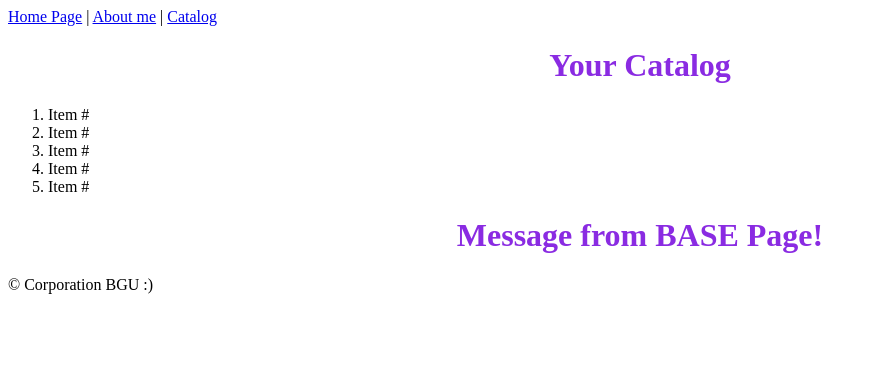
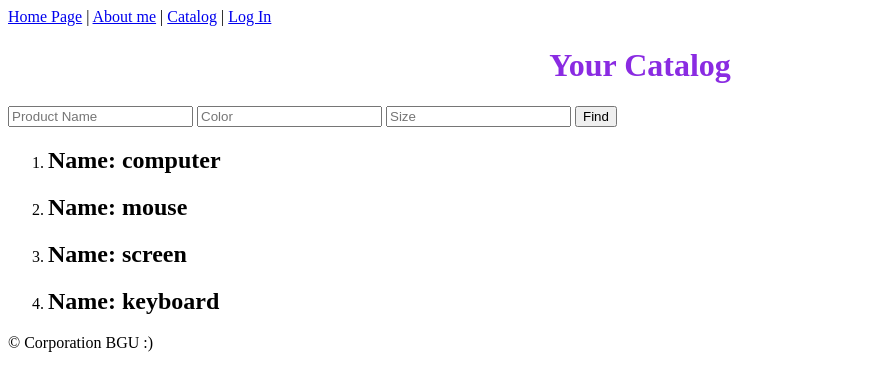
Before and after one commit to Arseni1919/WEB_live_lectures_2022_B, a Flask app: page /catalog in a window 1280 px wide. Shown: the top 391 px of the page, without its empty margins (0-876 px from the left). Run offline with Flask 2, Linux system fonts and the light colour scheme.

Commit message:
lecture 3

```diff
--- a/app.py
+++ b/app.py
@@ -1,13 +1,13 @@
 from flask import Flask, redirect, render_template
 from flask import url_for
 from flask import render_template
-
+from datetime import timedelta
+from flask import request, session, jsonify
 app = Flask(__name__)
 
-
-# @app.route('/')
-# def index_func():
-#     return render_template('index.html')
+app.secret_key = '123'
+app.config['SESSION_PERMANENT'] = True
+app.config['PERMANENT_SESSION_LIFETIME'] = timedelta(minutes=20)
 
 
 # root of our website
@@ -25,17 +25,124 @@ def about_page():
     user_info = {'name': 'Jacky', 'second_name': 'Sparrow', 'nickname': 'pirate'}
     degrees = ['BSc', 'MsD', 'PhD']
     hobbies = ('drawing', 'books', 'ships', 'chips', 'TV', 'sea')
+    session['CHECK'] = 'about'
     return render_template('about_page.html',
                            user_info=user_info,
                            user_degrees=degrees,
                            hobbies=hobbies)
 
 
+catalog_dict = {
+    'computer': 4000,
+    'mouse': 100,
+    'screen': 2000,
+    'keyboard': 100,
+}
+
+
 @app.route('/catalog')
 def catalog_func():
-    return render_template('catalog_page.html')
+    if 'product_name' in request.args:
+        product_name = request.args['product_name']
+        product_color = request.args['product_color']
+        product_size = request.args['product_size']
+        if product_name in catalog_dict:
+            return render_template('catalog_page.html',
+                                   product_name=product_name,
+                                   product_price=catalog_dict[product_name],
+                                   product_color=product_color,
+                                   product_size=product_size)
+        else:
+            return render_template('catalog_page.html',
+                                   message='Product not found.')
+    return render_template('catalog_page.html',
+                           catalog_dict=catalog_dict)
+
+user_dict = {
+    'arsenip': '1919',
+    'yossi': '1234'
+}
 
 
+@app.route('/log_in', methods=['GET', 'POST'])
+def login_func():
+    if request.method == 'POST':
+        username = request.form['username']
+        password = request.form['password']
+        if username in user_dict:
+            pas_in_dict = user_dict[username]
+            if pas_in_dict == password:
+                session['username'] = username
+                session['logedin'] = True
+                return render_template('log_in.html',
+                                       message='Success',
+                                       username=username)
+            else:
+                return render_template('log_in.html',
+                                       message='Wrong password!')
+        else:
+            return render_template('log_in.html',
+                                   message='Please sign in!')
+    return render_template('log_in.html')
+
+
+@app.route('/log_out')
+def logout_func():
+    session['logedin'] = False
+    session.clear()
+    return redirect(url_for('login_func'))
+
+
+@app.route('/session')
+def session_func():
+    # print(session['CHECK'])
+    return jsonify(dict(session))
+
+# @app.route('/catalog', methods=['POST', 'PUT', 'DELETE', 'GET'])
+# def catalog_func():
+#     curr_user = {'firstname': "Ariel", 'lastname': "Perchik", 'wok': 'BGU', 'adress': 'Israel'}
+#
+#     current_method = request.method
+#     if 'username' in session:
+#         user_name, last_name = session['username'], session['lastname']
+#     else:
+#         if current_method == 'GET':
+#             if 'username' in request.args:
+#                 user_name = request.args['username']
+#                 last_name = request.args['lastname']
+#             else:
+#                 user_name, last_name = '', ''
+#         elif current_method == 'POST':
+#             if 'username' in request.form:
+#                 user_name = request.form['username']
+#                 last_name = request.form['lastname']
+#             else:
+#                 user_name, last_name = '', ''
+#         else:
+#             user_name, last_name = '', ''
+#         session['username'] = ''
+#         session['lastname'] = ''
+#     return render_template('catalog.html',
+#                            curr_user=curr_user,
+#                            user_name=user_name,
+#                            last_name=last_name,
+#                            current_method=current_method)
+#
+# @app.route('/log_out')
+# def log_out():
+#     session['username'] = ''
+#     session['lastname'] = ''
+#     return redirect(url_for('index'))
+#
+#
+# @app.route('/log_in', methods=['GET', 'POST'])
+# def log_in():
+#     if request.method == 'GET':
+#         return render_template('log_in.html')
+#     if request.method == 'POST':
+#         session['username'] = request.form['username']
+#         session['lastname'] = request.form['lastname']
+#     return redirect(url_for('index'))
 
 
 if __name__ == '__main__':
--- a/templates/base.html
+++ b/templates/base.html
@@ -13,5 +13,6 @@
             <h1>Message from BASE Page!</h1>
     {% endblock %}
     {% include('footer.html') %}
+
 </body>
 </html>
--- a/templates/catalog_page.html
+++ b/templates/catalog_page.html
@@ -5,12 +5,42 @@
 {% block tohen %}
 
 <h1>Your Catalog</h1>
-    <ol>
-    <li>Item #</li>
-    <li>Item #</li>
-    <li>Item #</li>
-    <li>Item #</li>
-    <li>Item #</li>
-    </ol>
-    {{ super() }}
+
+    <form action="/catalog">
+        <input type="text" name="product_name" placeholder="Product Name">
+        <input type="text" name="product_color" placeholder="Color">
+        <input type="text" name="product_size" placeholder="Size">
+        <input type="submit" value="Find">
+    </form>
+
+    {% if product_name %}
+        <h2>{{ product_name }}</h2>
+        <h3>Price: {{ product_price }}</h3>
+        <h3>Color: {{ product_color }}</h3>
+        <h3>Size: {{ product_size }}</h3>
+    {% endif %}
+
+    {% if message %}
+        <h3 style="color: red">{{ message }}</h3>
+    {% endif %}
+
+    {% if catalog_dict %}
+        <ol>
+            {% for k, v in catalog_dict.items() %}
+                <li><h2>Name: {{ k }}</h2></li>
+            {% endfor %}
+        </ol>
+    {% endif %}
+
+
+
+
+
+{#    <form method="GET" action="/catalog">#}
+{#        <input name="product" type="text" placeholder="Product Name">#}
+{#        <input name="color" type="text" placeholder="What Color">#}
+{#        <input type="submit">#}
+{#    </form>#}
+
+
 {% endblock %}
--- a/templates/header.html
+++ b/templates/header.html
@@ -1,5 +1,10 @@
 <header>
     <a href="/">Home Page</a> |
     <a href="/about">About me</a> |
-    <a href="/catalog">Catalog</a>
+    <a href="/catalog">Catalog</a> |
+    {% if session['logedin'] %}
+        <a href="/log_out">Log Out</a>
+    {% else %}
+        <a href="/log_in">Log In</a>
+    {% endif %}
 </header>
```
Also changed, not shown: templates/log_in.html (added, +47 -0 lines).
